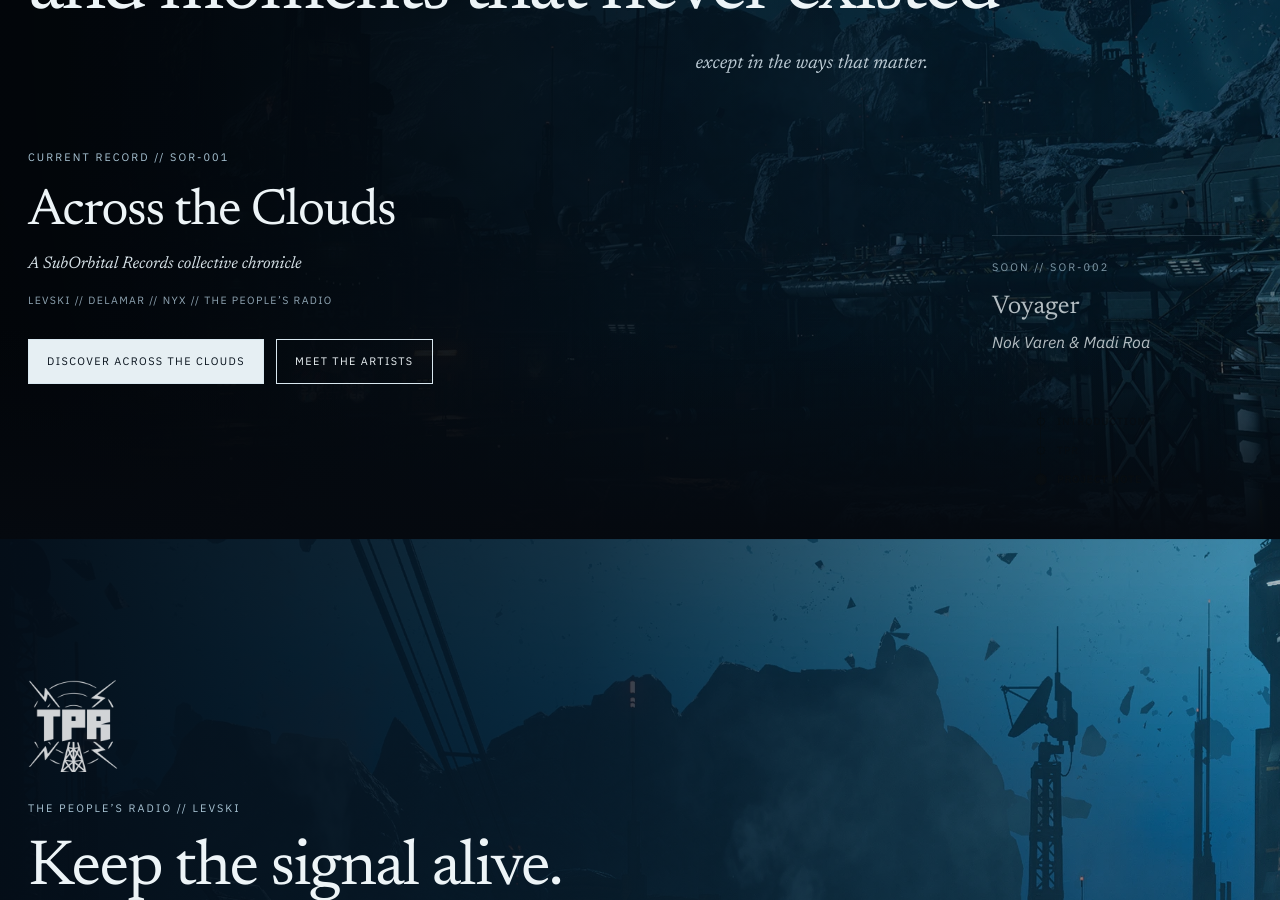
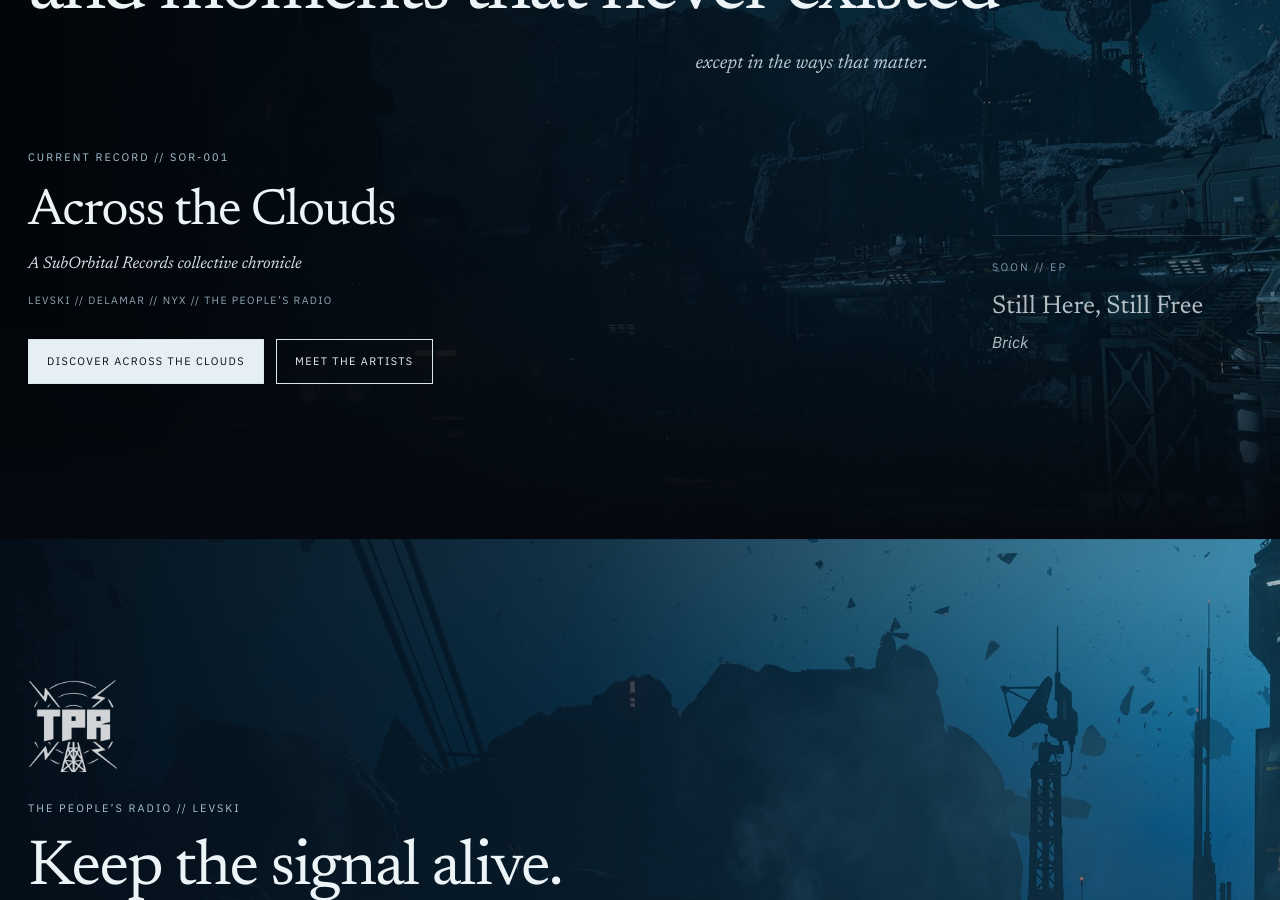
Before and after one commit to yannockverne/suborbital, a Jekyll site: the page built from index.html, in a window 1280 px wide and 900 px high, scrolled down 361 px. Built offline with Jekyll 4.4.1, drawn with Linux system fonts in a browser that asks for light colours.

Commit message:
Source upcoming release from Markdown

```diff
--- a/_config.yml
+++ b/_config.yml
@@ -15,6 +15,8 @@ collections:
   releases:
     output: true
     permalink: /releases/:name/
+  upcoming:
+    output: false
 
 defaults:
   - scope:
--- a/index.html
+++ b/index.html
@@ -20,6 +20,7 @@ body_class: home
   {% assign latest_single_group_items = latest_single_group.items | sort: "sequence" | reverse %}
   {% assign latest_single = latest_single_group_items | first %}
 {% endif %}
+{% assign upcoming_release = site.upcoming | where: "active", true | sort: "sequence" | first %}
 {% capture homepage_rail_items %}top:Introduction{% if home_feature_releases.size > 1 %}|previous-records:Previous records{% endif %}{% if latest_single %}|latest-single:Latest singles{% endif %}|tpr:TPR|about:Project note{% endcapture %}
 {% include section-rail.html label="Homepage section navigation" items=homepage_rail_items %}
 <section class="home-hero" id="top" aria-labelledby="hero-title" data-rail-theme="dark">
@@ -38,11 +39,11 @@ body_class: home
         <a class="button button-secondary" href="{{ '/artists/' | relative_url }}">Meet the artists</a>
       </div>
     </div>{% endif %}
-    <aside class="next-record" aria-label="Upcoming release">
-      <p class="index-label">SOON // SOR-002</p>
-      <p class="next-title">Voyager</p>
-      <p><em>Nok Varen &amp; Madi Roa</em></p>
-    </aside>
+    {% if upcoming_release %}<aside class="next-record" aria-label="Upcoming release">
+      <p class="index-label">{{ upcoming_release.label | default: "SOON" }}{% if upcoming_release.catalogue %} // {{ upcoming_release.catalogue }}{% elsif upcoming_release.format %} // {{ upcoming_release.format }}{% endif %}</p>
+      <p class="next-title">{{ upcoming_release.title }}</p>
+      {% if upcoming_release.artist %}<p><em>{{ upcoming_release.artist }}</em></p>{% endif %}
+    </aside>{% endif %}
   </div>
 </section>
 
```
Also changed, not shown: _upcoming/next.md (added, +8 -0 lines).
